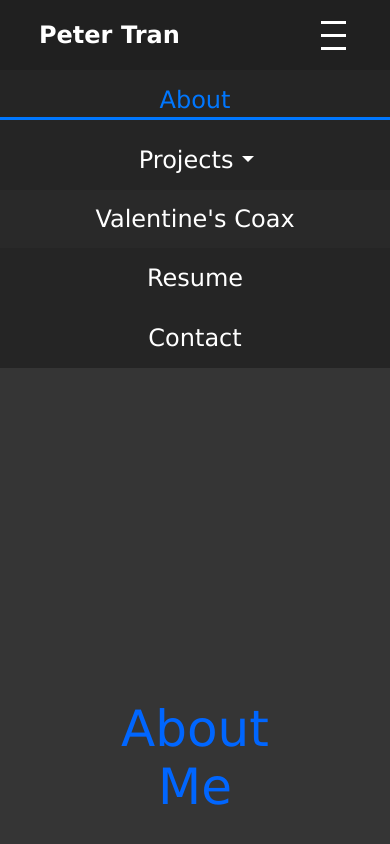
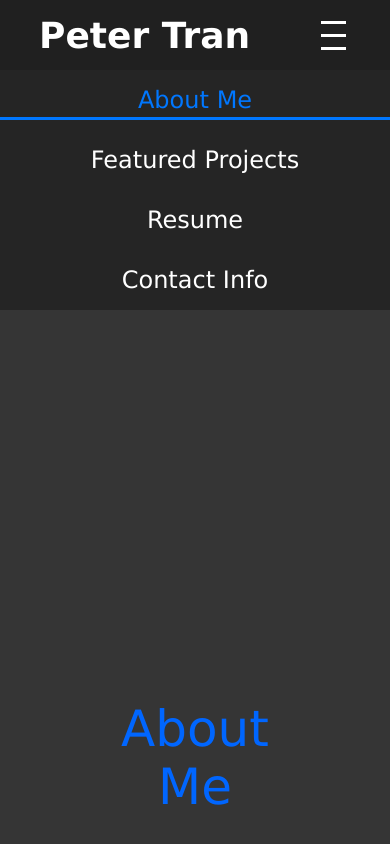
Before and after one commit to Dev-PeterTran/Dev-PeterTran.github.io, a plain HTML site: page index.html in a window 390 px wide. Both pictures are taken after a click on the element 333 px from the left and 35 px from the top of the page. Shown: the top 844 px of the page. Drawn offline with Linux system fonts and the light colour scheme.

Commit message:
Main Page

```diff
--- a/Scripts/Navbar.js
+++ b/Scripts/Navbar.js
@@ -2,17 +2,6 @@
 function ToggleMenu() {
 	const navItems = document.getElementById('NavItems');
 	navItems.classList.toggle('active');
-}
-
-// Toggles the dropdown submenu in mobile view when the "Projects" item is clicked
-function ToggleDropdown(event) {
-	event.preventDefault(); // Prevents default anchor link behavior
-	const dropdown = event.target.nextElementSibling;
-
-	// Only toggle dropdown in mobile view (≤800px width)
-	if (window.innerWidth <= 800 && dropdown) {
-		dropdown.classList.toggle('active-dropdown');
-	}
 }
 
 // Smoothly scrolls to a section on page load if a hash is present in the URL (e.g., #About)
--- a/Styles/Index.css
+++ b/Styles/Index.css
@@ -68,14 +68,13 @@ body {
 	background-color: #202020;
 }
 
+/*  ====================
+	Introduction Section
+	==================== */
 .IntroudctionSction {
 	padding-top: 100px;
 	padding-bottom: 300px;
 }
-
-/*  ====================
-	Introduction Section
-	==================== */
 .AboutContent {
 	gap: 50px;
 	display: flex;
@@ -105,8 +104,9 @@ img.Profile {
 /*  ================
 	Projects Section
 	================ */
-.PortfolioSction {
-	padding-bottom: 150px;
+.ProjectsSction {
+	padding-top: 100px;
+	padding-bottom: 300px;
 }
 .ProjectsContent {
 	gap: 30px;
@@ -150,7 +150,7 @@ img.Profile {
 	transition: color 0.3s ease;
 	justify-content: space-between;
 }
-. ProjectArrow {
+.ProjectArrow {
 	color: #0066ff;
 	transition: color 0.3s ease;
 }
@@ -158,10 +158,34 @@ img.Profile {
 	color: #cccccc;
 }
 .ProjectContainer:hover .ProjectText h2,
-.ProjectContainer:hover .project-arrow {
+.ProjectContainer:hover .ProjectArrow {
 	color: #cccccc;
 }
 
+/*  =======================
+	Projects Button Section
+	======================= */
+.MoreProjects {
+	text-align: center;
+	margin-top: 100px;
+}
+.MoreButton {
+	background-color: transparent;
+	color: #0066cc;
+	border: 2px solid #0066cc;
+	padding: 12px 28px;
+	font-size: 1rem;
+	border-radius: 8px;
+	cursor: pointer;
+	transition: background-color 0.3s ease, color 0.3s ease, box-shadow 0.3s ease;
+	font-weight: bold;
+	letter-spacing: 1px;
+}
+.MoreButton:hover {
+	background-color: #0077ff;
+	color: #000;
+	box-shadow: 0 0 10px #0077ff;
+}
 
 /*  ==================
 	Contact Me Section
@@ -171,9 +195,10 @@ img.Profile {
 	padding-top: 25px;
 	padding-bottom: 50px;
 	color: #202020;
+
 	font-size: 20px;
 	text-align: center;
-	background-color: #0077ff;
+	background-color: #006bcc;
 }
 .ContactSction a.Email-Icon {
 	color: #202020;
--- a/Styles/Navbar.css
+++ b/Styles/Navbar.css
@@ -83,7 +83,7 @@
 	color: white;
 	text-decoration: none;
 	font-weight: bold;
-	font-size: 24px;
+	font-size: 36px;
 	position: relative;
 	display: inline-block;
 	z-index: 2;
@@ -113,41 +113,6 @@
 }
 
 /* =======================
-   Dropdown Menu (Desktop)
-   ======================= */
-.Dropdown {
-	position: relative;
-}
-
-/* Hidden by default */
-.Dropdown-Menu {
-	list-style: none;
-	padding: 0;
-	margin: 0;
-	position: absolute;
-	top: 100%;
-	left: 0;
-	background-color: #292929;
-	min-width: 200px;
-	text-align: left;
-	z-index: 1001;
-	overflow: hidden;
-	max-height: 0;
-	opacity: 0;
-	transform: translateY(-10px);
-	pointer-events: none;
-	transition: max-height 0.4s ease, opacity 0.4s ease, transform 0.4s ease;
-}
-
-/* Show dropdown menu on hover */
-.Dropdown:hover .Dropdown-Menu {
-	max-height: 500px;
-	opacity: 1;
-	transform: translateY(0);
-	pointer-events: auto;
-}
-
-/* =======================
    Hamburger Menu (Mobile)
    ======================= */
 .Hamburger {
@@ -162,32 +127,6 @@
 	background-color: white;
 	margin: 5px;
 	transition: all 0.3s ease;
-}
-
-/* =======================
-   Dropdown Triangle Icon
-   ======================= */
-.Triangle {
-	display: inline-block;
-	margin-left: 4px;
-	border-top: 6px solid transparent;
-	border-bottom: 6px solid transparent;
-	border-left: 6px solid white;
-	transition: transform 0.3s ease;
-	vertical-align: middle;
-	margin-top: -5px;
-}
-
-/* Change triangle color on hover */
-.NavItems li a:hover .Triangle {
-	border-left-color: #0077ff;
-}
-
-/* Rotate triangle when hovered (desktop only) */
-@media (min-width: 801px) {
-	.Dropdown:hover .Triangle {
-		transform: rotate(90deg);
-	}
 }
 
 /* =======================
@@ -229,29 +168,4 @@
 		text-align: center;
 		width: 100%;
 	}
-
-	/* Flatten dropdown menu in mobile (no absolute positioning) */
-	.Dropdown {
-		position: static;
-	}
-
-	.Dropdown-Menu {
-		position: static;
-		background-color: #292929;
-		max-height: none;
-		opacity: 1;
-		transform: none;
-		pointer-events: auto;
-		padding: 0 15%;
-	}
-
-	/* Adjust spacing for dropdown items in mobile */
-	.Dropdown-Menu li a {
-		padding: 15px 20px;
-	}
-
-	/* Always rotate triangle in mobile view */
-	.Triangle {
-		transform: rotate(90deg);
-	}
 }
--- a/index.html
+++ b/index.html
@@ -25,23 +25,16 @@
 
 			<!-- Navigation Items -->
 			<ul class="NavItems" id="NavItems">
-				<li class="RightNavItem"><a href="#About">About</a></li>
-				<li class="Dropdown">
-					<a href="#Projects" onclick="ToggleDropdown(event)">Projects <span class="Triangle"></span></a>
-					<ul class="Dropdown-Menu">
-						<!--<li><a href="#">Personal Projects</a></li>-->
-						<li><a href="Pages/ValentinesCoax.html">Valentine's Coax</a></li>
-					</ul>
-				</li>
+				<li class="RightNavItem"><a href="#About">About Me</a></li>
+				<li class="RightNavItem"><a href="#Projects">Featured Projects</a></li>
 				<li class="RightNavItem"><a href="#">Resume</a></li>
-				<li class="RightNavItem"><a href="#Contact">Contact</a></li>
+				<li class="RightNavItem"><a href="#Contact">Contact Info</a></li>
 			</ul>
 		</nav>
 
 		<!-- Content below -->
 		<div style="height: 500px; padding-top: 100px;">
-			<h1>Welcome to my website</h1>
-			<p>Scroll down to see more!</p>
+
 		</div>
 
 		<div class="MainBodyContent">
@@ -71,7 +64,7 @@
 			</div>
 
 			<!-- Projects Section -->
-			<div class="PortfolioSction" id="Projects">
+			<div class="ProjectSction" id="Projects">
 				<div class="Divider">
 					<hr><span>Featured Projects</span><hr>
 				</div>
@@ -87,6 +80,8 @@
 							</p>
 						</div>
 					</a>
+
+					<!-- Template
 					<a href="" class="ProjectContainer">
 						<div class="ProjectVideo">
 							<video src="" width="100%" height="100%" autoplay muted loop></video>
@@ -98,11 +93,21 @@
 							</p>
 						</div>
 					</a>
+					-->
 				</div>
+				<!--
+				<div class="MoreProjects">
+					<button class="MoreButton">See What Else I’ve Worked On</button>
+				</div>
+				-->
 			</div>
 		</div>
 
-		<div style="height: 30px; background: linear-gradient(to bottom, #353535, #0077ff);"></div>
+		<!-- Spacer -->
+		<div style="height: 250px;"></div>
+
+		<!-- Fade Effect -->
+		<div style="height: 30px; background: linear-gradient(to bottom, #353535, #006bcc);"></div>
 
 		<!-- Contact Section -->
 		<div class="ContactSction" id="Contact">
@@ -116,7 +121,7 @@
 				Prefer social? I'm also active on various platforms — feel free to connect there if that's more convenient.
 			</p>
 
-			<a href="https://www.linkedin.com/in/petertran00/"><img src="Images/Logos/Linkedin_Logo.png" width="120" height="100"></a>
+			<a href="https://www.linkedin.com/in/petertran00/"><img src="Images/Logos/Linkedin_Logo.png" width="120" height="100" style="filter: brightness(.6);"></a>
 			<a href="https://github.com/Dev-PeterTran"><img src="Images/Logos/Github_Dark_Logo.png" width="100" height="100"></a>
 		</div>
 
```
